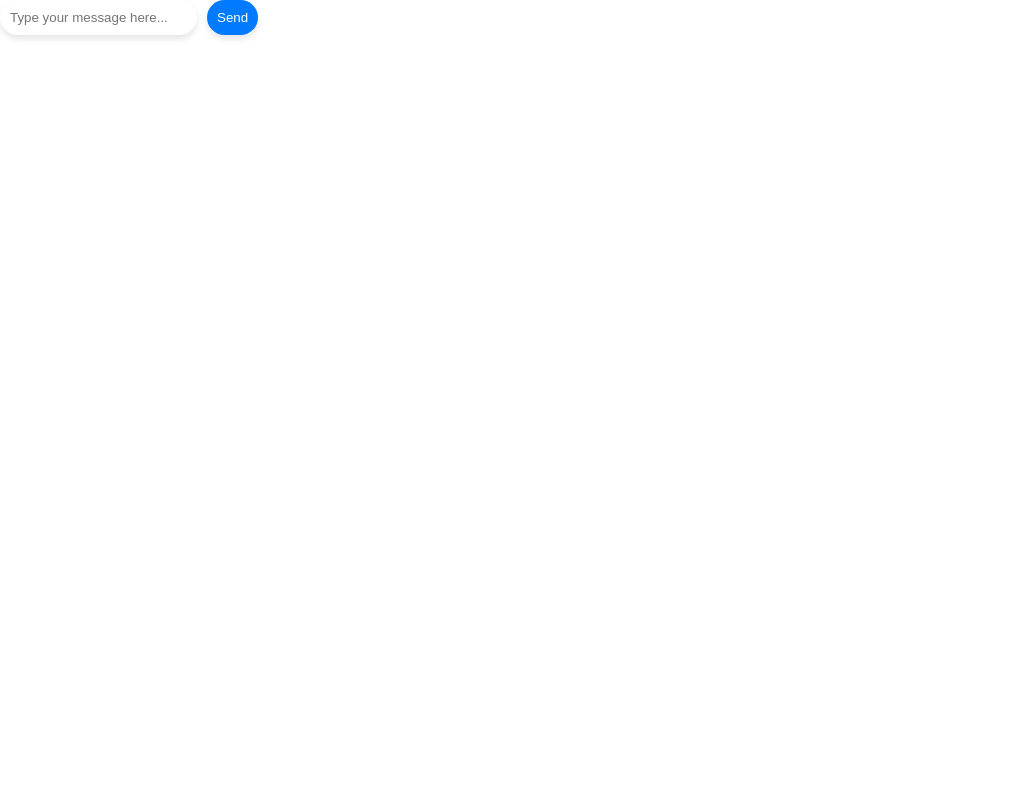
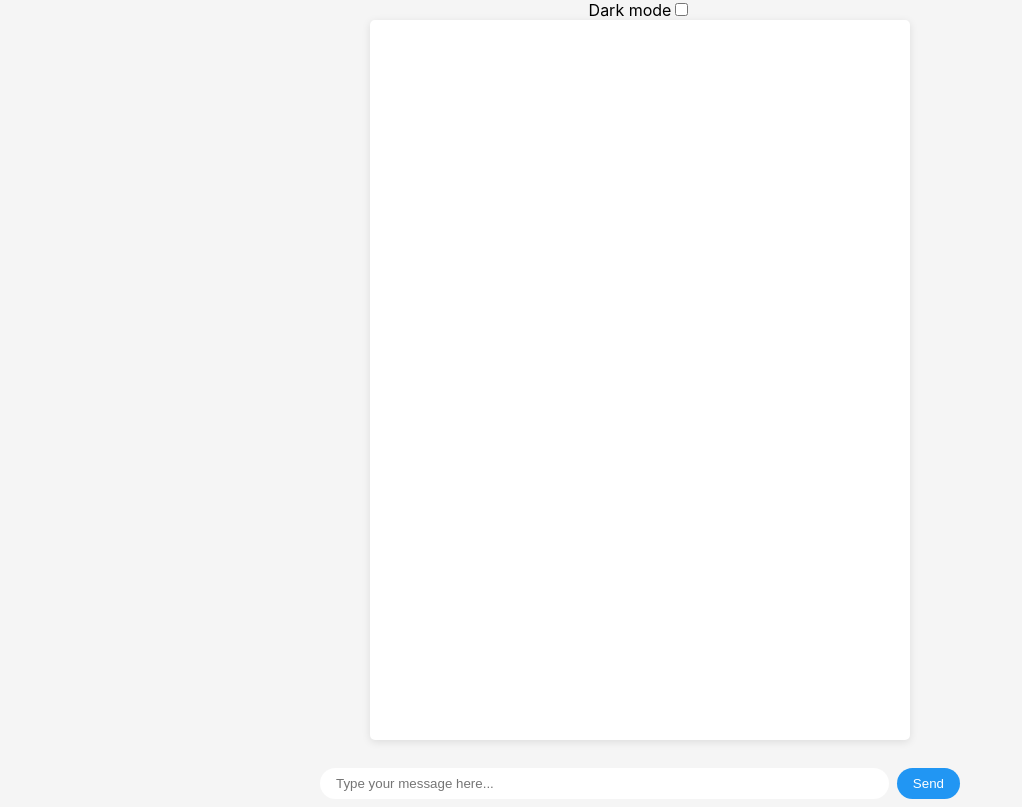
Before and after one commit to Platinn/ChatGPTtest, a React (Create React App) app: page / in a window 1280 px wide. Both pictures are taken after typing "Sample" into the empty fields and a click on the button "Submit". Shown: the whole page, without its empty margins (0-1022 px from the left). Built offline with nearby package versions, Linux system fonts and the light colour scheme.

Commit message:
Darkmode V1

```diff
--- a/src/App.js
+++ b/src/App.js
@@ -1,13 +1,20 @@
 import React, { useState } from 'react';
 import { sendMessage, sendMessageWithContext } from './ChatGPTAPI';
 import TokenInput from './TokenInput';
-import styles from './Chat.module2.css';
+import styles from './Chat.module.css';
+import darkStyles from './ChatDark.module.css';
 
 const App = () => {
   const [userToken, setUserToken] = useState(sessionStorage.getItem('userToken'));
   const [messages, setMessages] = useState([]);
   const [input, setInput] = useState('');
   const [useContext, setUseContext] = useState(true); // useContext is now a state variable
+  const [darkMode, setDarkMode] = useState(false);
+
+  const toggleDarkMode = () => {
+    setDarkMode(!darkMode);
+  };
+
 
   const handleSubmit = async (e) => {
     e.preventDefault();
@@ -39,22 +46,36 @@ const App = () => {
   }
 
   return (
-    <div className={styles.chatContainer}>
-      <div className={styles.chatWindow}>
+    <div className={`${styles.chatContainer} ${darkMode ? darkStyles.chatContainer : ''}`}>
+      <div className={styles.darkModeToggle}>
+        <label>
+          Dark mode
+          <input type="checkbox" onChange={toggleDarkMode} />
+        </label>
+      </div>
+      <div className={`${styles.chatWindow} ${darkMode ? darkStyles.chatWindow : ''}`}>
         {messages.map((message, index) => (
           <div key={index} className={styles.messageContainer}>
-            <div className={message.role === 'user' ? styles.userMessage : styles.gptMessage}>
+            <div
+              className={`${message.role === 'user' ? styles.userMessage : styles.gptMessage} ${
+                darkMode ? (message.role === 'user' ? darkStyles.userMessage : darkStyles.gptMessage) : ''
+              }`}
+            >
               {message.content}
             </div>
           </div>
         ))}
       </div>
-      <form className={styles.inputForm} onSubmit={handleSubmit}>
+      <form
+        className={`${styles.inputForm} ${darkMode ? darkStyles.inputForm : ''}`}
+        onSubmit={handleSubmit}
+      >
         <input
           type="text"
           value={input}
           onChange={(e) => setInput(e.target.value)}
           placeholder="Type your message here..."
+          style={darkMode ? { backgroundColor: darkStyles.inputForm.inputBg, color: darkStyles.inputForm.input } : {}}
         />
         <button type="submit">Send</button>
       </form>
--- a/src/Chat.module.css
+++ b/src/Chat.module.css
@@ -1,64 +1,83 @@
-.chat-container {
+.chatContainer {
   display: flex;
   flex-direction: column;
   justify-content: center;
   align-items: center;
+  min-height: 100vh; /* Full height */
+  background-color: #f5f5f5;
+
+  /* justify-content: space-between;
+  height: 100%;
   width: 100%;
-    height: 100vh;
-    font-family: Arial, sans-serif;
+  background-color: white;
+  */
 }
 
-  .chat-window {
+.chatWindow {
+  /*
+  flex-grow: 1;
+  overflow-y: auto;
+  padding: 16px;
+  background-color: #f5f5f5;
+  */
+  width: 500px;
+  height: calc(100vh - 120px); /* Full height, minus input form and some padding */
+  background-color: white;
+  border-radius: 5px;
+  box-shadow: 0 2px 8px rgba(0, 0, 0, 0.1);
   display: flex;
   flex-direction: column;
-    justify-content: flex-end;
-    background-color: #f0f0f0;
-    width: 50%;
-    height: 80%;
-    border-radius: 10px;
-    padding: 10px;
   overflow-y: auto;
+  padding: 20px;
+  margin-bottom: 20px;
 }
 
-  .message-container {
-    margin-bottom: 10px;
+.messageContainer {
+  display: flex;
+  margin-bottom: 8px;
 }
 
-  .user-message {
+.userMessage {
   align-self: flex-end;
-    background-color: #0b93f6;
-    padding: 10px;
-    border-radius: 10px;
+  background-color: #2196f3;
   color: white;
+  padding: 8px 16px;
+  border-radius: 16px;
+  margin-left: auto;
 }
 
-  .gpt-message {
+.gptMessage {
   align-self: flex-start;
-    background-color: #e5e5ea;
-    padding: 10px;
-    border-radius: 10px;
+  background-color: #e0e0e0;
   color: black;
+  padding: 8px 16px;
+  border-radius: 16px;
+  margin-right: auto;
 }
 
-  .input-form {
+.inputForm {
+  width: 50%;
   display: flex;
-    justify-content: center;
-    margin-top: 20px;
+  background-color: #f5f5f5;
+  padding: 8px;
 }
 
-  input {
+.inputForm input {
   width: 50%;
-    padding: 10px;
-    border-radius: 10px;
-    border: 1px solid #ccc;
+  flex-grow: 1;
+  border: none;
+  border-radius: 16px;
+  padding: 8px 16px;
+  margin-right: 8px;
+  outline: none;
 }
 
-  button {
-    margin-left: 10px;
-    padding: 10px;
-    border-radius: 10px;
+.inputForm button {
+  background-color: #2196f3;
+  color: white;
   border: none;
-    background-color: #0b93f6;
-    color: white;
+  border-radius: 16px;
+  padding: 8px 16px;
+  outline: none;
   cursor: pointer;
 }
--- /dev/null
+++ b/src/ChatDark.module.css
@@ -0,0 +1,37 @@
+.chatContainer {
+    /*background-color: #2c2c2c;*/
+    background-color: #222;
+  }
+
+  .chatWindow {
+    /*background-color: #1c1c1c;*/
+    background-color: #444;
+    height: calc(100vh - 120px);
+    margin-bottom: 20px;
+  }
+
+  .userMessage {
+    background-color: #007aff;
+  }
+
+  .gptMessage {
+    background-color: #959494;
+    color : white
+  }
+
+  .inputForm {
+    background-color: #222;
+  }
+
+  .inputForm input {
+    background-color: #444;
+    color: #f0f0f0;
+  }
+
+  button {
+    background-color: #2e89ff;
+  }
+
+  button:hover {
+    background-color: #1862b3;
+  }
```
Lines whose indentation alone changed are shown as unchanged.
